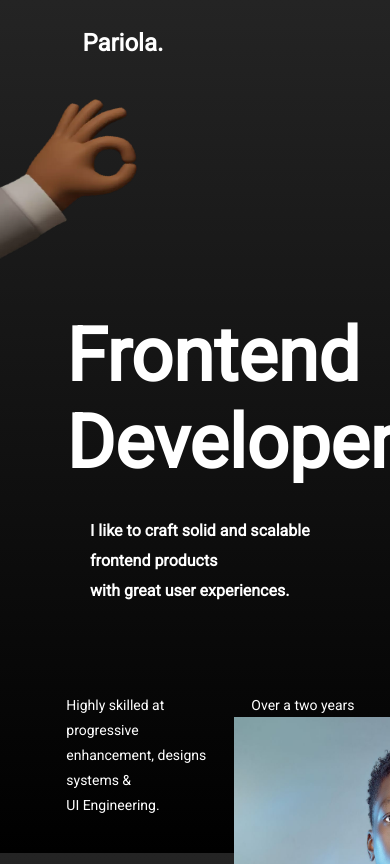
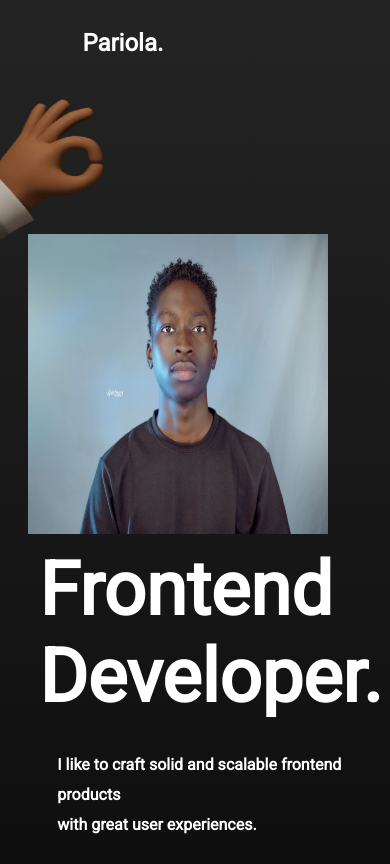
Before and after one commit to Megamindhero/clone-of-pariola-site, a plain HTML site: page index.html in a window 390 px wide. Shown: the top 864 px of the page. Drawn offline with Linux system fonts and the light colour scheme.

Commit message:
mobile version
added the mobile version of the cone portfolio

```diff
--- a/style.css
+++ b/style.css
@@ -65,3 +65,76 @@ body{
 .two-para #p2{
     margin-left: 5%;
 }
+
+@media (max-width:650px){
+    *{
+        padding: 0;
+        margin: 0;
+        box-sizing: 0;
+}
+
+
+body {
+    height: 170vh;
+    width: 100%;
+    background: linear-gradient(to top, rgb(0, 0, 0), rgb(36, 36, 36));
+    background-position: center;
+    background-size: cover;
+    background-repeat: no-repeat;
+}
+
+.profile img{
+    width: 300px;
+    height: 300px;
+    margin-right: 16%;
+    /* the codes below gives you the abilty to move maybe a image to any side of the screen, note: you must use a position: absolute before it will take palce */
+    position: absolute;
+    top: 0;
+    right: 0;
+    margin-top: 60%;
+
+}
+
+.border{
+    border: none;
+}
+
+.head {
+    color: white;
+    font-size: 37px;
+    margin-left: 10%;
+    margin-top: 50%;
+    font-weight: bolder;
+}
+
+.para1 {
+    color: white;
+    font-weight: 800;
+    margin-left: 7%;
+    padding: 30px;
+    line-height: 30px;
+}
+
+.two-para {
+    color: white;
+    display: flex;
+    font-size: 14px;
+    line-height: 25px;
+    margin-left: -11%;
+}
+
+.two-para #p1 {
+    margin-left: 15%;
+    padding: 20px;
+    margin-top: -15.7px;
+}
+
+.two-para #p2 {
+    margin-left: 4%;
+}
+
+.hand{
+    margin-left: -8.5%;
+}
+
+}
```
